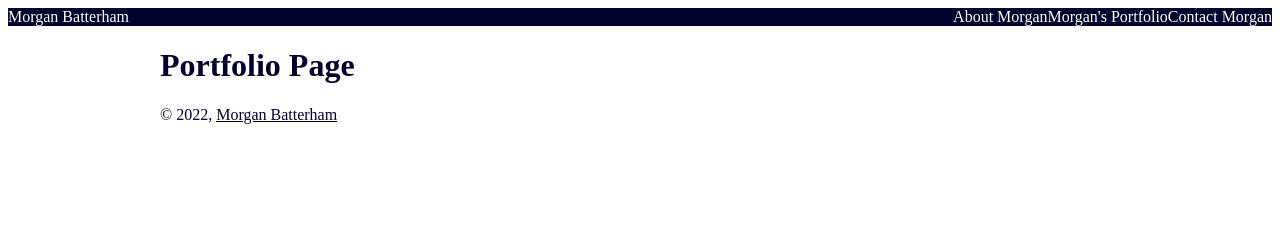
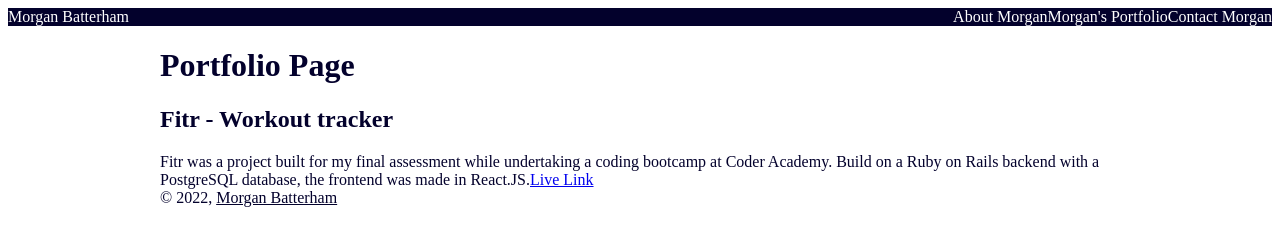
Before and after one commit to MorganBat/Portfolio-Gatsby, a Gatsby site: page /portfolio in a window 1280 px wide. Built offline with nearby package versions, Linux system fonts and the light colour scheme; Gatsby itself is replaced by a stand-in of ours.

Commit message:
work on Portfolio page

```diff
--- a/src/pages/portfolio.js
+++ b/src/pages/portfolio.js
@@ -9,6 +9,11 @@ const Portfolio = () => {
             <div>
                 <h1>Portfolio Page</h1>
             </div>
+            <div>
+                <h2>Fitr - Workout tracker</h2>
+                Fitr was a project built for my final assessment while undertaking a coding bootcamp at Coder Academy. Build on a Ruby on Rails backend with a PostgreSQL database, the frontend was made in React.JS.
+                <a href="https://fitr-frontend.netlify.app/" target='_blank'>Live Link</a>
+            </div>
         </Layout>
     )
 }
```
